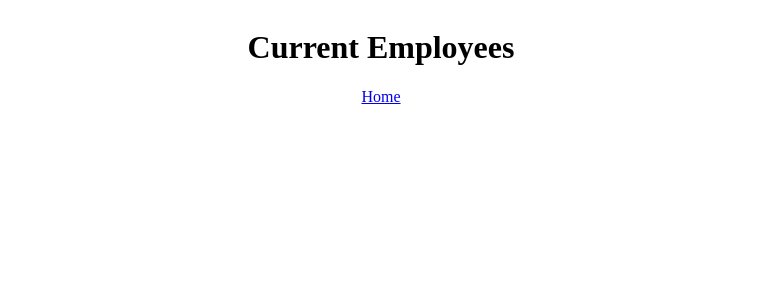
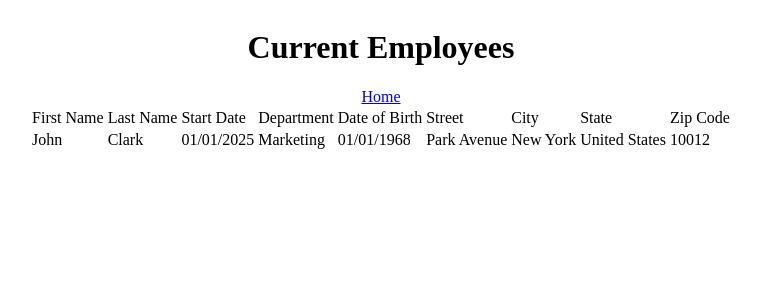
Before and after one commit to inesder/hrnet, a React (Create React App) app: page /employeelist in a window 1280 px wide. Shown: the top 300 px of the page, without its empty margins (259-1020 px from the left). Built offline with nearby package versions, Linux system fonts and the light colour scheme.

Commit message:
create table component

```diff
--- /dev/null
+++ b/src/components/Table.jsx
@@ -0,0 +1,24 @@
+import React from "react";
+import TableRow from "./TableRow";
+import TableHeadItem from "./TableHeadItem";
+
+const Table = ({ theadData, tbodyData, customClass }) => {
+    return (
+        <table className={customClass}>
+            <thead>
+                <tr>
+                    {theadData.map((h) => {
+                        return <TableHeadItem key={h} item={h} />;
+                    })}
+                </tr>
+            </thead>
+            <tbody>
+                {tbodyData.map((item) => {
+                    return <TableRow key={item.id} data={item.items} />;
+                })}
+            </tbody>
+        </table>
+    );
+};
+
+export default Table;
--- /dev/null
+++ b/src/components/TableHeadItem.jsx
@@ -0,0 +1,11 @@
+import React from "react";
+
+const TableHeadItem = ({ item }) => {
+    return (
+        <td title={item}>
+            {item}
+        </td>
+    );
+};
+
+export default TableHeadItem;
--- /dev/null
+++ b/src/components/TableRow.jsx
@@ -0,0 +1,13 @@
+import React from "react";
+
+const TableRow = ({ data }) => {
+    return (
+        <tr>
+            {data.map((item) => {
+                return <td key={item}>{item}</td>;
+            })}
+        </tr>
+    );
+};
+
+export default TableRow;
--- a/src/pages/EmployeeList.jsx
+++ b/src/pages/EmployeeList.jsx
@@ -1,11 +1,22 @@
 import '../styles/styles.css';
+import Table from "../components/Table";
+
 
 function EmployeeList(){
+    const theadData = ["First Name", "Last Name", "Start Date", 'Department', "Date of Birth", "Street", "City", "State", "Zip Code"];
+
+    const tbodyData = [
+        {
+            id: "1",
+            items: ["John", "Clark", "01/01/2025", "Marketing", "01/01/1968", "Park Avenue", "New York", "United States", "10012"],
+        }
+    ];
 return(
         <div id="employee-div" class="container">
             <h1>Current Employees</h1>
             <table id="employee-table" class="display"></table>
             <a href="index.html">Home</a>
+            <Table theadData={theadData} tbodyData={tbodyData} />
         </div>
 )
 }
```
